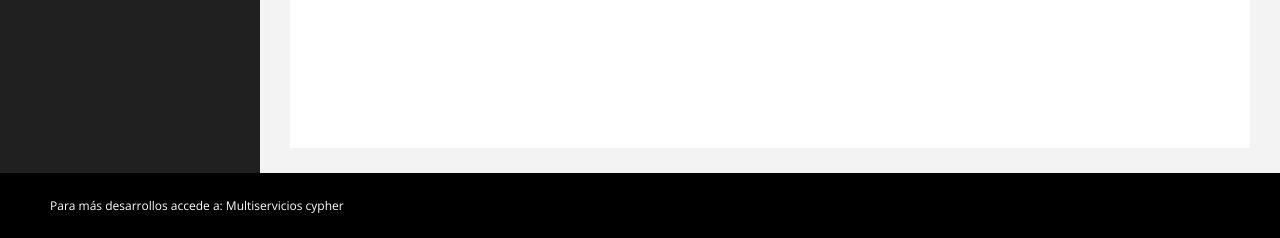
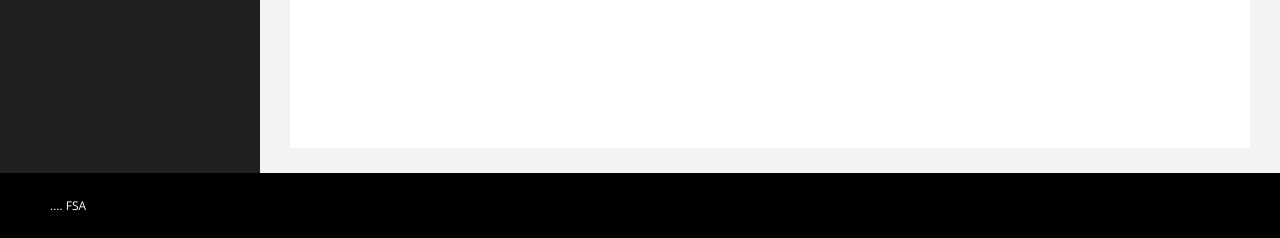
Before and after one commit to Fernando1106/SchoolPago, a PHP site: page / in a window 1280 px wide. Shown: the part 1152-1390 px from the top of the page. Run offline with PHP 8.4, Linux system fonts and the light colour scheme; the visitor is signed in with stand-in values (Sample User, id 1).

Commit message:
Update index.php

```diff
--- a/index.php
+++ b/index.php
@@ -84,7 +84,7 @@ include("php/header.php");
     <!-- /. WRAPPER  -->
 
     <div id="footer-sec">
-    Para más desarrollos accede a:  <a href="" target="_blank">Multiservicios cypher</a>
+     .... <a href="" target="_blank">FSA</a>
     </div>
 
    <script src="js/jquery-1.10.2.js"></script>
```
